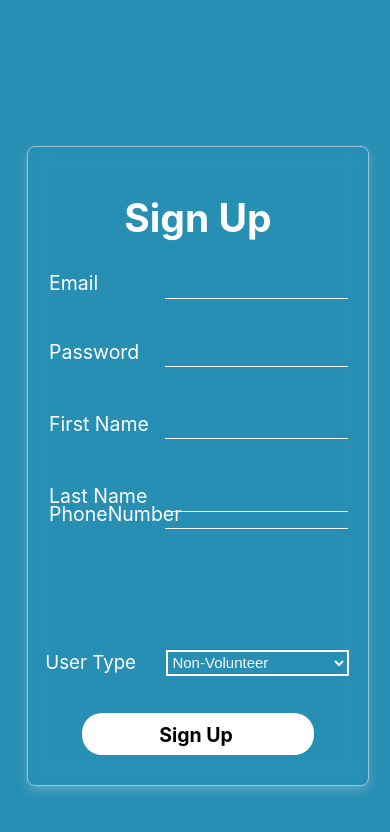
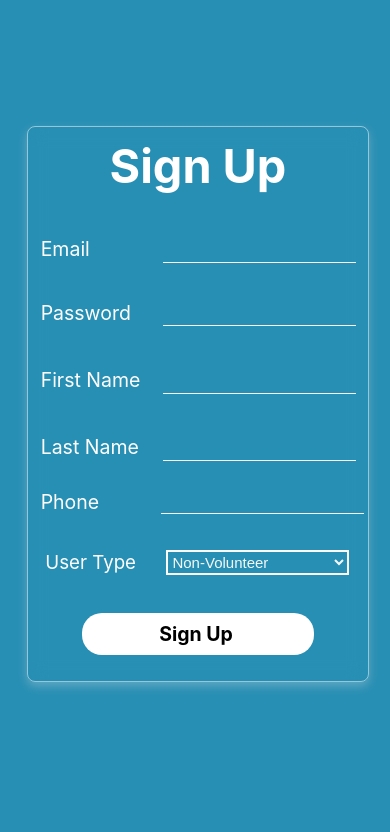
Before and after one commit to Abhinav352/MainProject_S8, a React (Vite) app in the folder main/: page /Sign in a window 390 px wide. Shown: the top 832 px of the page. Built offline with nearby package versions, Linux system fonts and the light colour scheme; no server answers.

Commit message:
phone number added  on sign up page

```diff
--- a/main/src/assets/SignUp.jsx
+++ b/main/src/assets/SignUp.jsx
@@ -4,6 +4,7 @@ import './Signup.css';
 import { Navigate } from 'react-router-dom';
 import { Select, MenuItem, FormControl, InputLabel, OutlinedInput } from '@mui/material';
 import { useTheme } from '@mui/material/styles';
+
 
 const SignUp = () => {
   const [userEmail, setEmail] = useState('');
@@ -14,12 +15,21 @@ const SignUp = () => {
   const [error, setError] = useState(null);
   const [userType, setUserType] = useState('non-volunteer');
   const theme = useTheme();
-  const [number,setNumber]=useState('')
+
   const [emailExists, setEmailExists] = useState(null);
+  const [number, setNumber] = useState('');
 
   const handleUserTypeChange = (event) => {
     setUserType(event.target.value);
   };
+  const handleNumberChange = (e) => {
+    const value = e.target.value.replace(/\D/g, ''); // Remove non-digit characters
+    if (value.length <= 10) {
+      setNumber(` ${value}`);
+    }
+  };
+
+
 
   const handleSignUp = async () => {
     try {
@@ -50,6 +60,9 @@ const SignUp = () => {
       setLoading(false);
     }
   };
+
+
+
   const checkEmailExists = async (email) => {
     try {
       const response = await fetch(`http://localhost:5000/check-email?email=${email}`);
@@ -68,7 +81,8 @@ const SignUp = () => {
       <div className='anch'></div>
     <div id='wrap'>
       <form>
-      <h2>Sign Up</h2>
+      <h2 id='heady'>Sign Up</h2>
+      <div id='mesg_body'>
       {emailExists !== null && (
     <span style={{ color: emailExists ? 'red' : 'white',  display:'block'  }} className='errmsg'>
       {emailExists ? 'Email already exists' : 'Email available...'}
@@ -87,6 +101,7 @@ const SignUp = () => {
   />
 
 </div>
+<div id='sp'></div>
 <div className='pass2'></div>
       <div id='field'>
       <label>Password  </label>
@@ -102,9 +117,16 @@ const SignUp = () => {
       <label>Last Name  </label>
         <input type="text" value={lastName} onChange={(e) => setLastName(e.target.value)} />
       </div>
-      <div id='field'>
-      <label>PhoneNumber  </label>
-        <input type="tel" value={number} onChange={(e) => setNumber(e.target.value)} />
+      <div  id='fiel'>
+      <label>Phone </label>
+      <input
+        type="text"
+        value={number}
+        onChange={handleNumberChange}
+        pattern=" \d{10}"
+        maxLength={10}
+        inputMode="numeric"
+      />
       </div>
       <div id='space'></div>
       <div id='field'></div>
@@ -122,7 +144,7 @@ const SignUp = () => {
       <button onClick={handleSignUp} disabled={loading} id='bu'>
         {loading ? 'Signing Up...' : 'Sign Up'}
       </button></div>
-
+      </div>
 
     </form>
     </div>
--- a/main/src/assets/Signup.css
+++ b/main/src/assets/Signup.css
@@ -42,11 +42,23 @@ body {
             color: #fff;
             background-color: #174cc0  ;
           }
+      #fiel label{
+        position: relative;
+        color: #fff;
+       pointer-events: none;
+      }
+      #fiel input {
 
+        background: transparent;
+        border: none;
+        outline: none;
+        color: #fff;
+
+          }
 
 @media screen and (min-width: 601px){
     #wrap {
-
+        height: 80vh;
         width: 80vw;
         max-width: 400px;
         border-radius: 8px;
@@ -60,19 +72,21 @@ body {
     body #wrap{
       position: relative;
         padding: 2vh 2vw;
-        margin-top: 2%;
+        margin-top: 1%;
         margin-left: 35%;
      }
      h2{
       padding: 2vh 2vh;
-      margin-top: 1vh;
+      margin-top: 0.5vh;
      }
-
+     #mesg_body{
+      margin-top: -1vh;
+     }
      #field {
         position:relative;
 
 
-       padding: 2vh 2vh;
+       padding: 2vh 1vh;
       }
       #field label {
       position: absolute;
@@ -80,7 +94,12 @@ body {
        left: 0;
        font-size:1.2vw;
     }
-
+   #space{
+    margin-top: -1.5vh;
+   }
+   #sp{
+    margin-top: -1vh;
+   }
 
     #field input {
         position: absolute;
@@ -93,6 +112,33 @@ body {
       width: 60%;
 
     }
+
+    #fiel {
+      position:relative;
+      padding: 2vh 2vh;
+      margin-top: 3vh;
+
+    }
+    #fiel label {
+    position: absolute;
+
+    bottom: 150%;
+     left: 0;
+     font-size:1.2vw;
+  }
+
+
+  #fiel input {
+      position: absolute;
+
+      border-bottom: 0.2vw solid #ffffff;
+      margin-top: -14.5%;
+      left: 35%;
+    height: 3vh;
+    font-size: 1.3vw;
+    width: 60%;
+
+  }
   #typelabel{
       position: absolute;
       font-size: 1.2vw;
@@ -143,6 +189,10 @@ body {
 
       font-size: 13px;
     }
+    #spa{
+      margin-top: -10vh;
+    }
+
 
 
 }
@@ -168,21 +218,26 @@ body {
         -webkit-backdrop-filter: blur(9px);
       }
       body #wrap{
-        padding: 1vh 1vw;
+        padding:0.5vh 1vw;
         margin-left: 7%;
-        margin-top: 20%;
+        margin-top: 15%;
         margin-bottom: 5%;
       }
       h2 {
-        font-size:10vw;
+
+        font-size:12vw;
 
         color: #fff;
+      }
+
+      #heady{
+        margin-top: -2vh;
       }
       #field {
         position: relative;
 
-        margin: 2vh 2vh ;
-        margin-top: 0.1vh;
+        margin: 1.5vh 1vh ;
+
       }
       #field label {
         position: absolute;
@@ -202,6 +257,33 @@ body {
     width: 60%;
 
   }
+  #fiel {
+    position: relative;
+    margin-top: 8vh;
+    margin-bottom: -6vh;
+
+  }
+  #fiel label {
+    position: absolute;
+     bottom:130%;
+     left: 1vh;
+     font-size:5vw;
+}
+#fiel input {
+position: absolute;
+border-bottom: 0.2vw solid #f7fbfa;
+
+margin-top:-9.5%;
+height: 3vh;
+left: 39%;
+font-size: 5vw;
+
+width: 60%;
+
+}
+.fy{
+  margin-bottom: -2vh;
+}
   #space{
     padding: 7vw;
   }
@@ -242,12 +324,12 @@ body {
   }
   .errmsg{
 
-    margin-bottom: -2vh;
+    margin-bottom: -4vh;
     margin-left: 3vh;
     font-size: 13px;
   }
   #spa{
-    padding: 3vw;
+    padding: 1vw;
   }
 
     }
```
Also changed, not shown: 1 other file (tests, documents, lock files or other folders).
